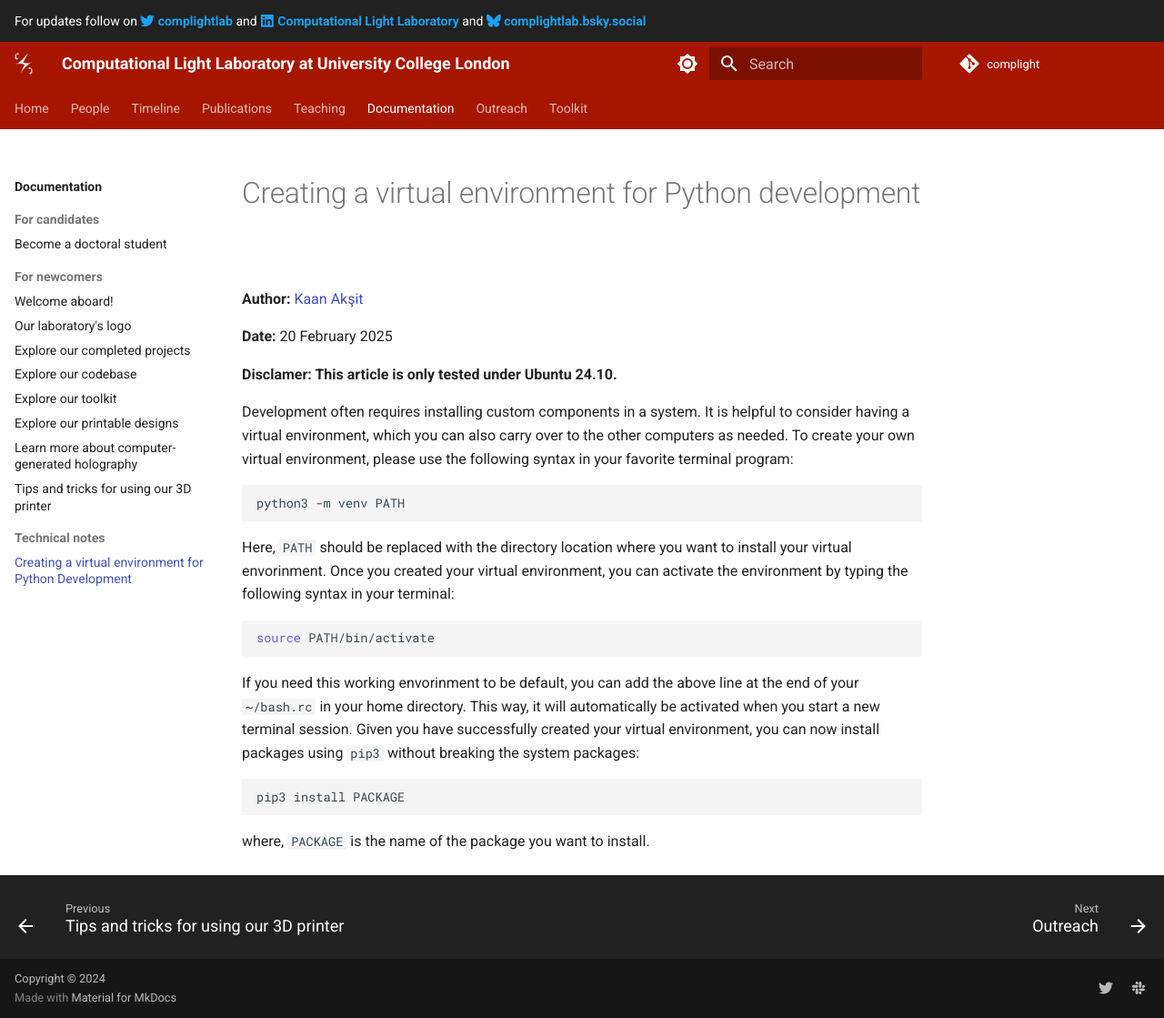
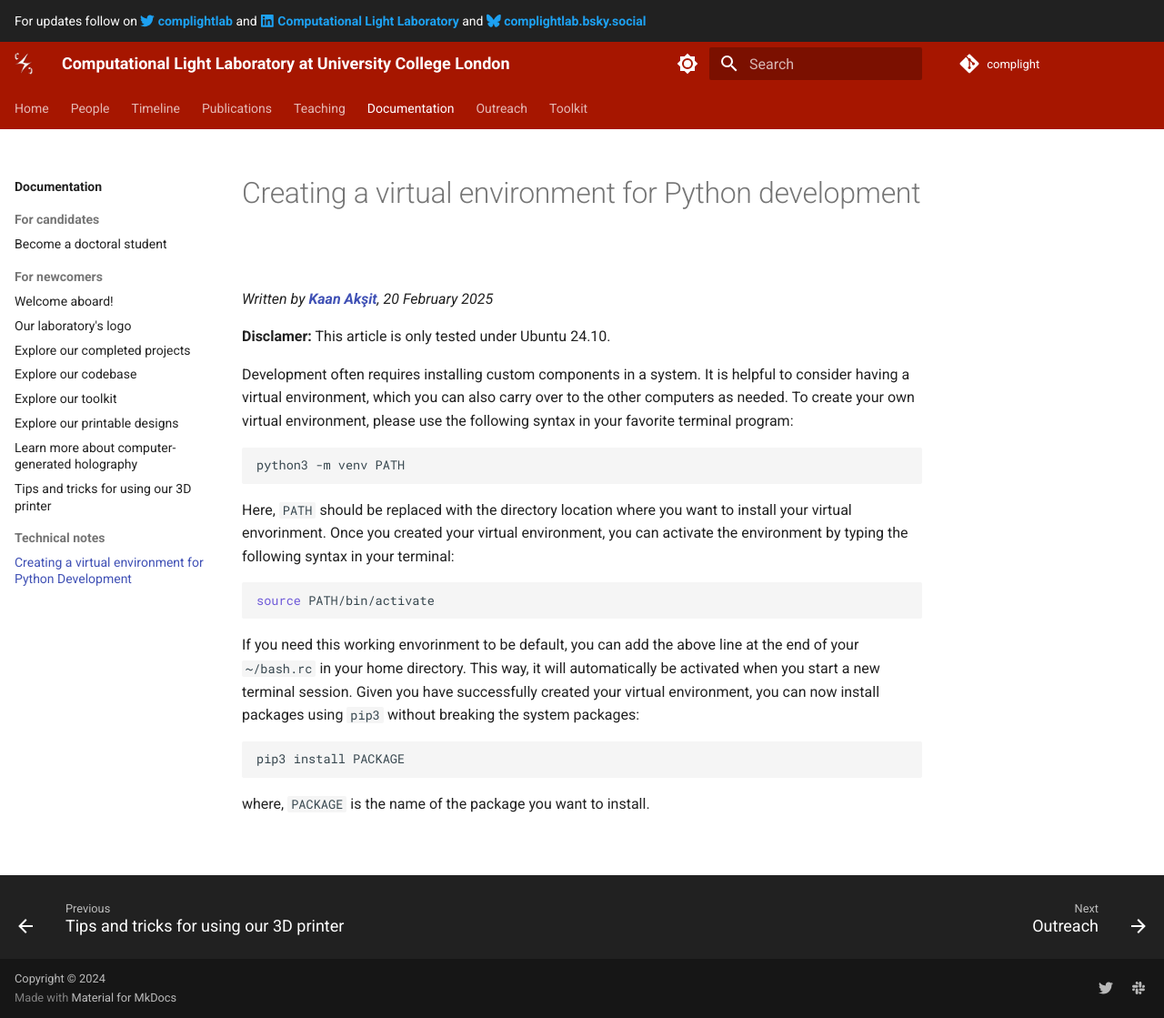
Before and after one commit to complight/complight.github.io, an MkDocs documentation site: the page built from docs/documentation/computing/creating_a_virtual_environment_for_Python_development.md, in a window 1280 px wide and 1119 px high. Shown: the whole window at 91% size. Built offline with MkDocs 1.6.1 and Material for MkDocs 9.7.7, drawn with Linux system fonts in a browser that asks for light colours.

Commit message:
Updates.

```diff
--- a/docs/documentation/computing/creating_a_virtual_environment_for_Python_development.md
+++ b/docs/documentation/computing/creating_a_virtual_environment_for_Python_development.md
@@ -1,10 +1,8 @@
 # Creating a virtual environment for Python development
 
-**Author:** [Kaan Akşit](https://kaanaksit.com)
+_Written by [**Kaan Akşit**](https://kaanaksit.com), 20 February 2025_
 
-**Date:** 20 February 2025
-
-**Disclamer: This article is only tested under Ubuntu 24.10.**
+**Disclamer:** This article is only tested under Ubuntu 24.10.
 
 Development often requires installing custom components in a system. It is helpful to consider having a virtual environment, which you can also carry over to the other computers as needed. To create your own virtual environment, please use the following syntax in your favorite terminal program:
 
```
